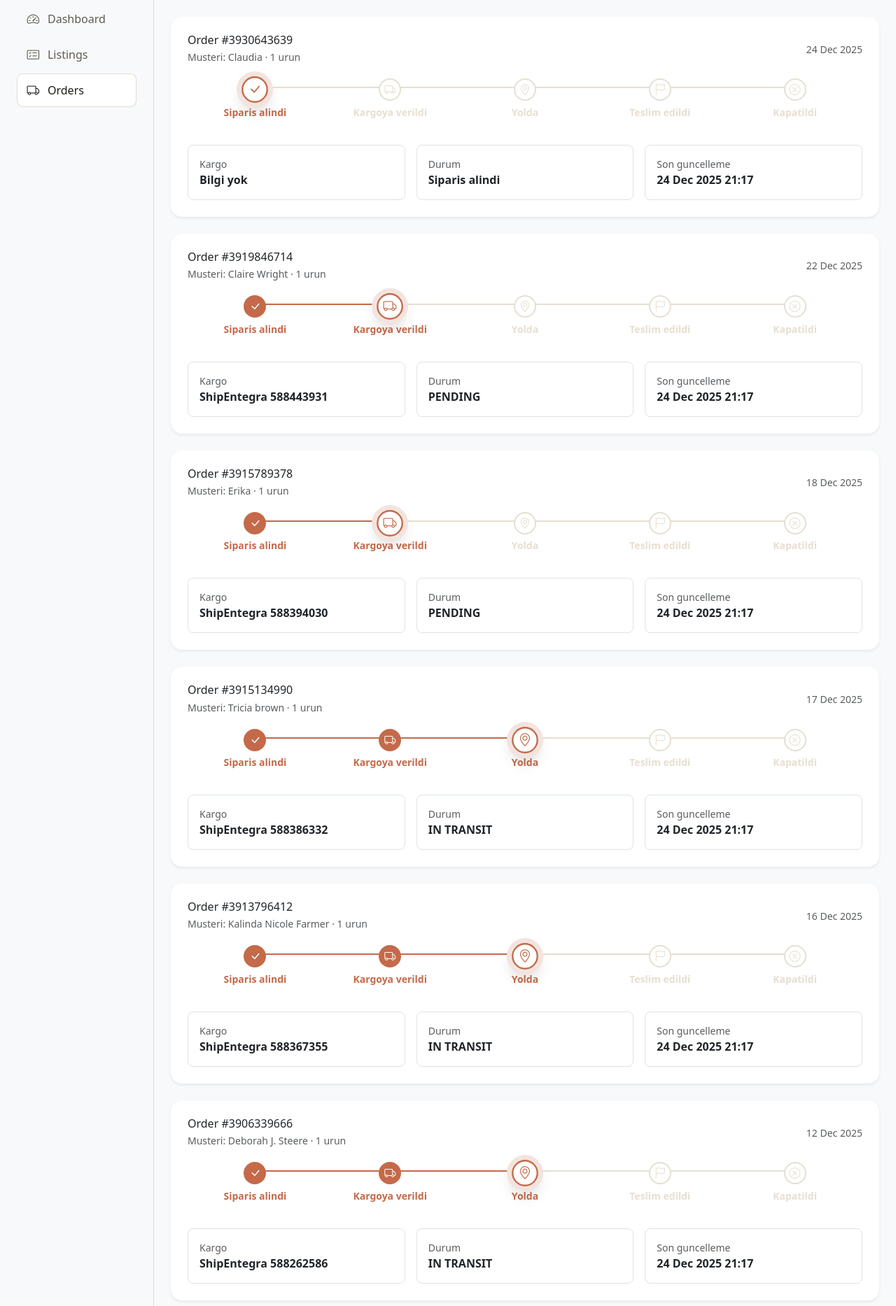
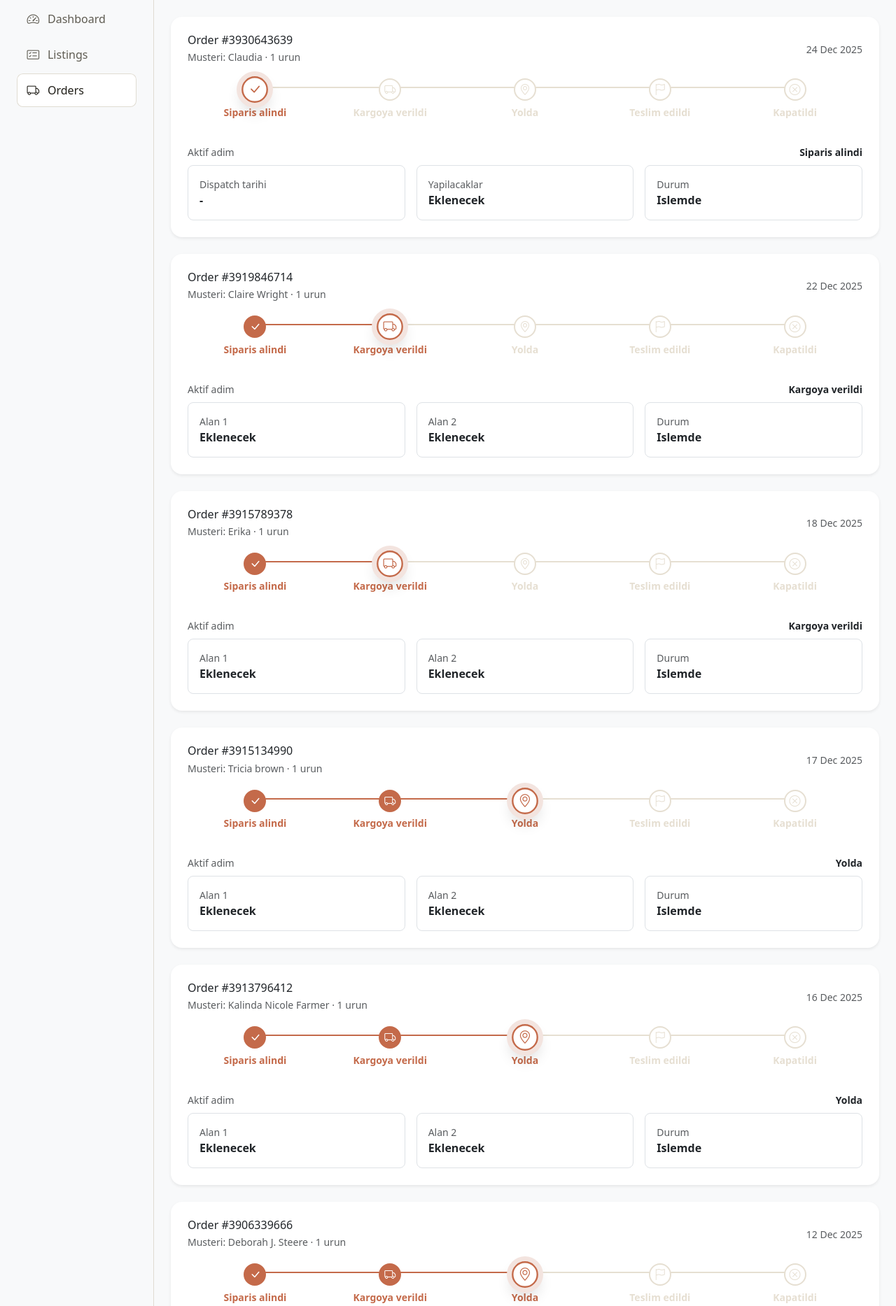
Before and after one commit to aziz-django-projects/etsy-panel, a Django app: page /orders/ in a window 1280 px wide. Shown: the part 105-1972 px from the top of the page at 70% size. Run offline with Django 5.2, Linux system fonts and the light colour scheme; a user stored in the database is signed in; data comes from the database, SQL or seed files in the repository.

Commit message:
card presentation improvment

```diff
--- a/orders/views.py
+++ b/orders/views.py
@@ -17,8 +17,42 @@ STATUS_STEPS = [
 
 STATUS_LABELS = {step["status"]: step["label"] for step in STATUS_STEPS}
 
+STEP_STATE_LABELS = {
+    "is-complete": "Tamamlandi",
+    "is-active": "Islemde",
+    "": "Beklemede",
+}
 
-def _build_stepper(order):
+
+def _build_step_details(order, shipment, status, step_state):
+    if status == Order.Status.RECEIVED:
+        dispatch_at = None
+        if shipment and shipment.shipped_at:
+            dispatch_at = shipment.shipped_at
+        elif order.shipped_at:
+            dispatch_at = order.shipped_at
+
+        return [
+            {
+                "label": "Dispatch tarihi",
+                "value": dispatch_at,
+                "value_format": "d M Y",
+            },
+            {"label": "Yapilacaklar", "value": "Eklenecek"},
+            {
+                "label": "Durum",
+                "value": STEP_STATE_LABELS.get(step_state, "Beklemede"),
+            },
+        ]
+
+    return [
+        {"label": "Alan 1", "value": "Eklenecek"},
+        {"label": "Alan 2", "value": "Eklenecek"},
+        {"label": "Durum", "value": STEP_STATE_LABELS.get(step_state, "Beklemede")},
+    ]
+
+
+def _build_stepper(order, shipment):
     steps = [
         {key: value for key, value in step.items() if key != "status"}
         for step in STATUS_STEPS
@@ -30,6 +64,7 @@ def _build_stepper(order):
     progress = int(active_index / (len(steps) - 1) * 100)
 
     for idx, step in enumerate(steps):
+        status = STATUS_STEPS[idx]["status"]
         if idx < active_index:
             step["state"] = "is-complete"
         elif idx == active_index:
@@ -37,7 +72,13 @@ def _build_stepper(order):
         else:
             step["state"] = ""
 
-    return steps, progress
+        if idx == active_index:
+            step["details"] = _build_step_details(
+                order, shipment, status, step["state"]
+            )
+
+    active_step = steps[active_index] if steps else None
+    return steps, progress, active_step
 
 
 @login_required
@@ -55,18 +96,19 @@ def order_list(request):
     )
     cards = []
     for order in orders:
-        steps, progress = _build_stepper(order)
         items_count = len(order.items.all())
         try:
             shipment = order.shipment
         except Order.shipment.RelatedObjectDoesNotExist:
             shipment = None
+        steps, progress, active_step = _build_stepper(order, shipment)
 
         cards.append(
             {
                 "order": order,
                 "steps": steps,
                 "progress": progress,
+                "active_step": active_step,
                 "items_count": items_count,
                 "status_label": STATUS_LABELS.get(order.status, "Bilinmiyor"),
                 "tracking_number": shipment.tracking_number if shipment else "",
--- a/templates/orders/home.html
+++ b/templates/orders/home.html
@@ -51,31 +51,35 @@
                 </div>
                 {% endfor %}
             </div>
+            {% if card.active_step %}
+            <div class="d-flex justify-content-between align-items-center mb-2">
+                <div class="text-muted small">Aktif adim</div>
+                <div class="small fw-semibold">{{ card.active_step.label }}</div>
+            </div>
             <div class="row g-3">
+                {% for detail in card.active_step.details %}
                 <div class="col-12 col-md-4">
                     <div class="border rounded-3 p-3 h-100">
-                        <div class="text-muted small">Kargo</div>
+                        <div class="text-muted small">{{ detail.label }}</div>
                         <div class="fw-semibold">
-                            {% if card.tracking_number %}
-                            {{ card.carrier_name|default:"Ship entegre" }} {{ card.tracking_number }}
+                            {% if detail.value %}
+                            {% if detail.value_format %}
+                            {{ detail.value|date:detail.value_format }}
                             {% else %}
-                            Bilgi yok
+                            {{ detail.value }}
+                            {% endif %}
+                            {% else %}
+                            -
                             {% endif %}
                         </div>
-                    </div>
-                </div>
-                <div class="col-12 col-md-4">
-                    <div class="border rounded-3 p-3 h-100">
-                        <div class="text-muted small">Durum</div>
-                        <div class="fw-semibold">{{ card.carrier_status|default:card.status_label }}</div>
-                        {% if card.order.status == "delivered" %}
+                        {% if detail.label == "Durum" and card.order.status == "delivered" %}
                         <form method="post" action="{% url 'orders_close' card.order.id %}" class="mt-2">
                             {% csrf_token %}
                             <button class="btn btn-outline-success btn-sm" type="submit">
                                 Mesaj gonderildi (Kapat)
                             </button>
                         </form>
-                        {% elif card.order.status == "closed" %}
+                        {% elif detail.label == "Durum" and card.order.status == "closed" %}
                         <form method="post" action="{% url 'orders_archive' card.order.id %}" class="mt-2">
                             {% csrf_token %}
                             <button class="btn btn-outline-secondary btn-sm" type="submit">
@@ -85,19 +89,9 @@
                         {% endif %}
                     </div>
                 </div>
-                <div class="col-12 col-md-4">
-                    <div class="border rounded-3 p-3 h-100">
-                        <div class="text-muted small">Son guncelleme</div>
-                        <div class="fw-semibold">
-                            {% if card.order.last_synced_at %}
-                            {{ card.order.last_synced_at|date:"d M Y H:i" }}
-                            {% else %}
-                            -
-                            {% endif %}
-                        </div>
-                    </div>
-                </div>
+                {% endfor %}
             </div>
+            {% endif %}
         </div>
     </section>
     {% endfor %}
```
